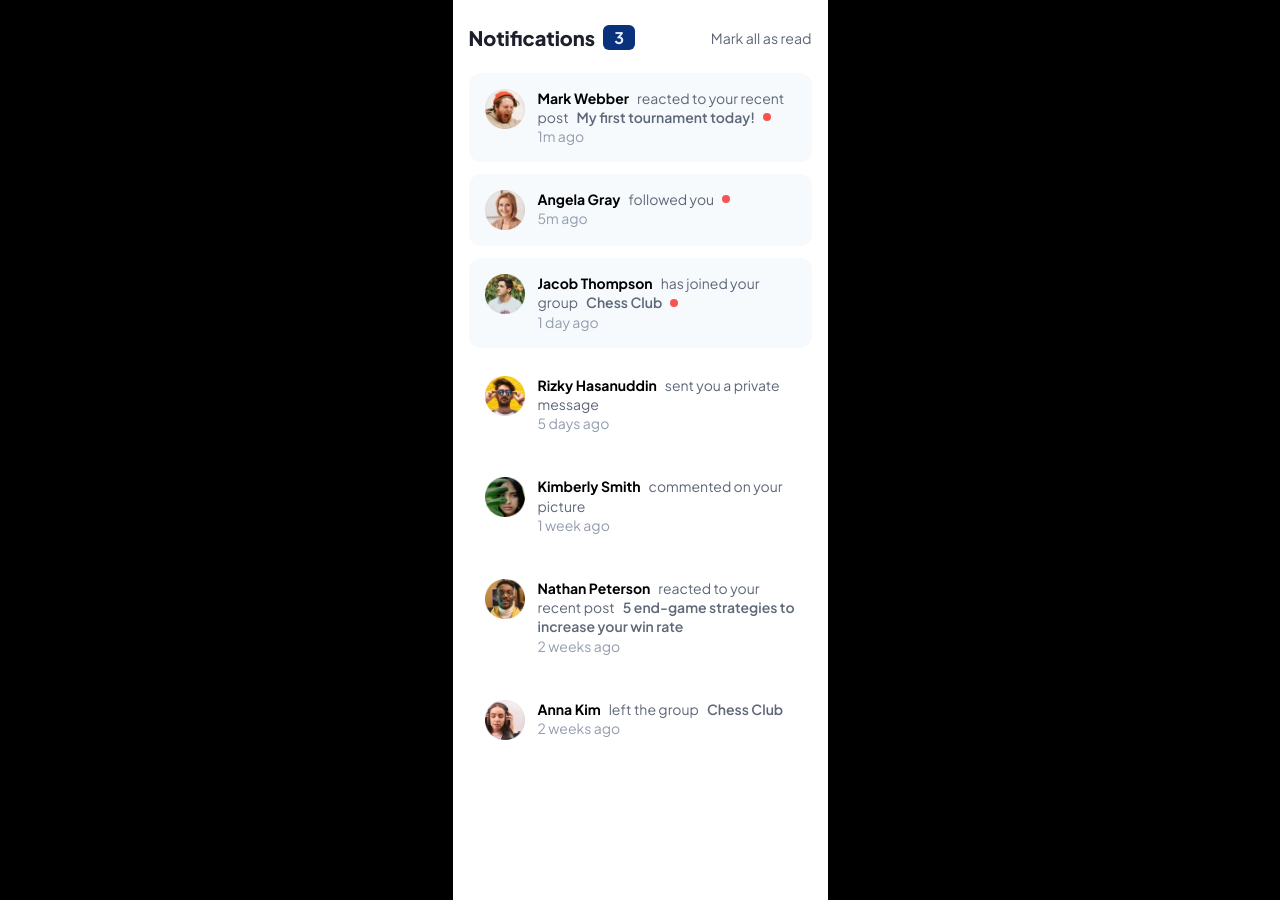
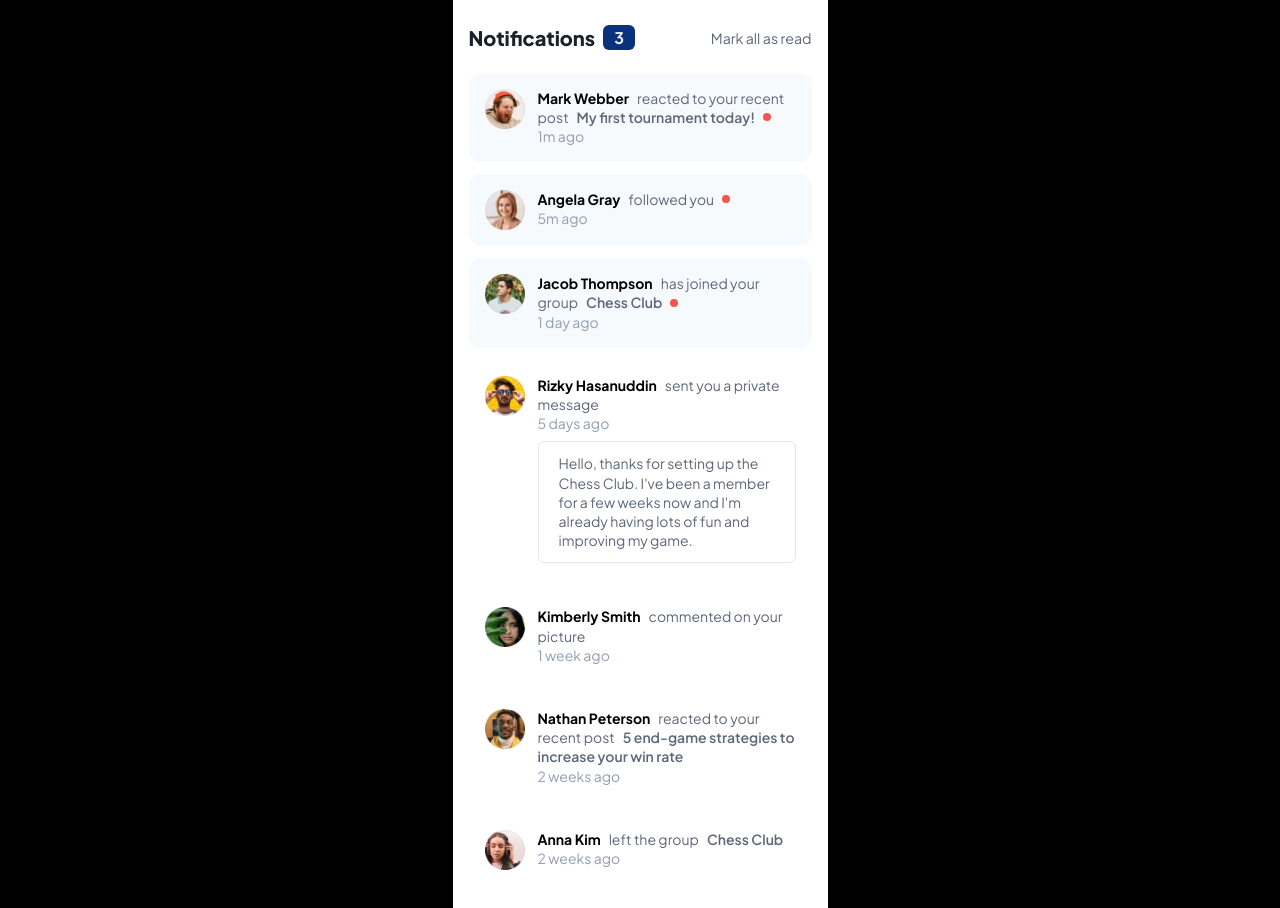
Before and after one commit to shaversj/notifications-page-main, a React (Vite) app: page / in a window 1280 px wide. Built offline with nearby package versions, Linux system fonts and the light colour scheme.

Commit message:
Add support to disply replies in notification card

```diff
--- a/src/Card.jsx
+++ b/src/Card.jsx
@@ -21,6 +21,9 @@ const Card = ({notification, decreaseUnReadCount, increaseUnReadCount}) => {
                             <span className={"text-dark-grayish-blue font-semibold empty:hidden hover:text-primary-blue lg:font-bold"}>{notification.message_location}</span>
                         </div>
                         <span className={"text-grayish-blue"}>{notification.timestamp}</span>
+                        <div className={"empty:hidden border rounded-md px-5 py-3 mt-2"}>
+                            {notification.reply}
+                        </div>
                     </div>
                 </button>
             ):
--- a/src/data.json
+++ b/src/data.json
@@ -31,6 +31,7 @@
     "message": "sent you a private message",
     "timestamp": "5 days ago",
     "avatar": "avatar-rizky-hasanuddin.webp",
+    "reply": "Hello, thanks for setting up the Chess Club. I've been a member for a few weeks now and \n  I'm already having lots of fun and improving my game.",
     "hasBeenRead": true
   },
   {
```
